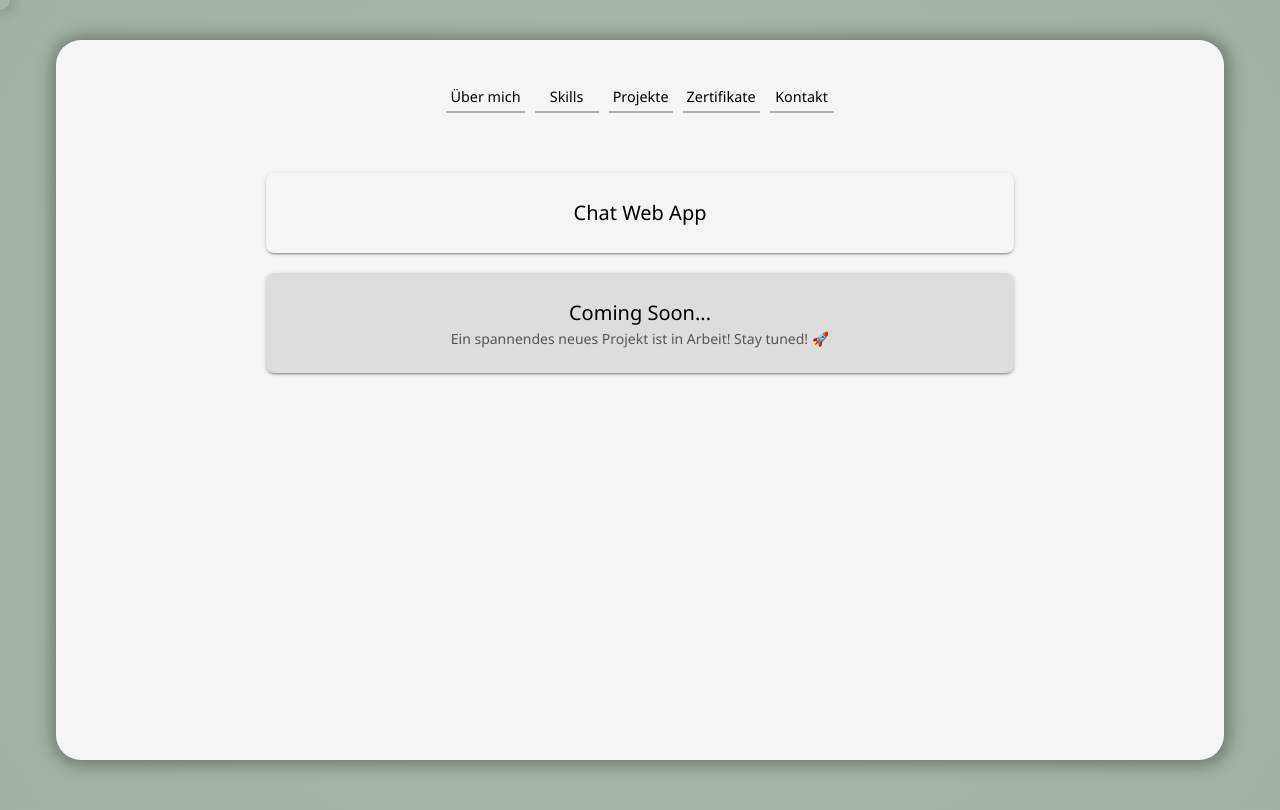
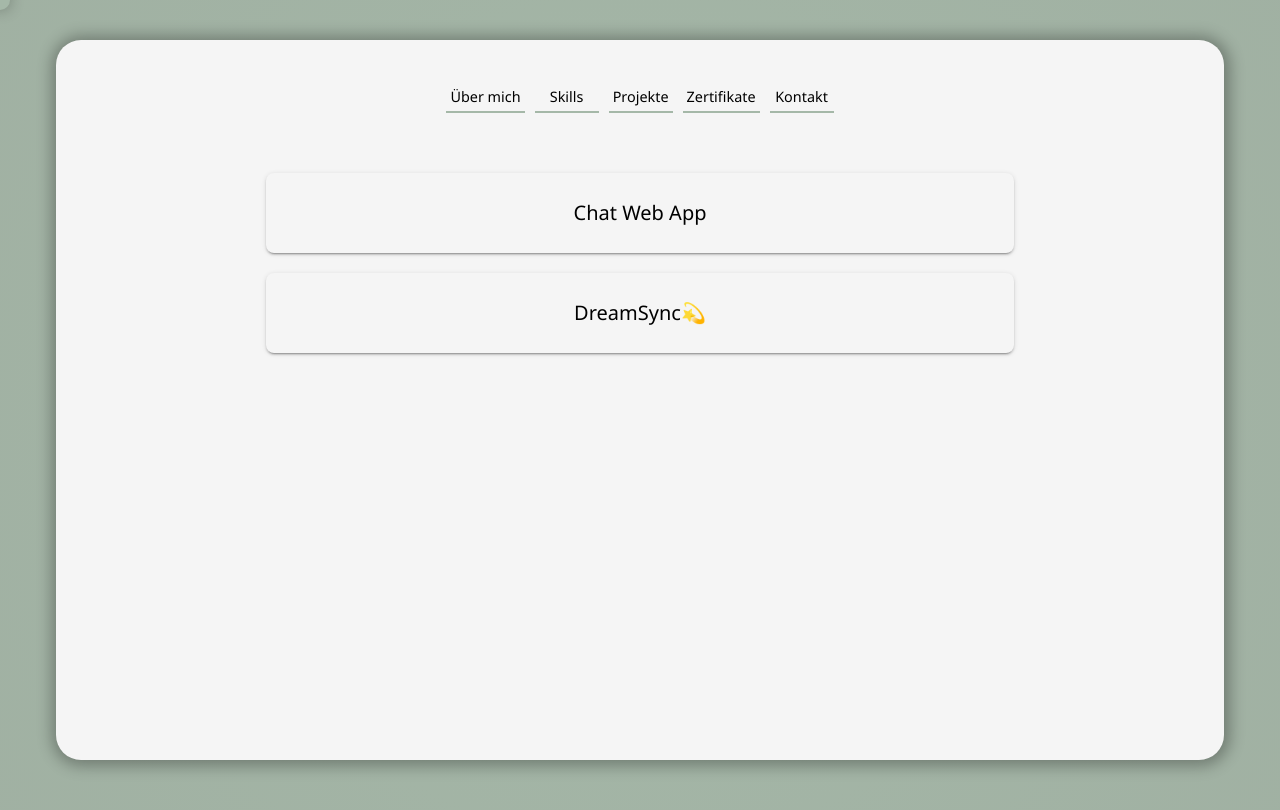
Before and after one commit to ilonagoergens/mein-portfolio, a React (Vite) app: page / in a window 1280 px wide. Both pictures are taken after a click on the button "Projekte". Shown: the top 810 px of the page. Built offline with nearby package versions, Linux system fonts and the light colour scheme.

Commit message:
feat: Neues Projekt Dreamsync hinzugefügt

```diff
--- a/src/App.jsx
+++ b/src/App.jsx
@@ -14,6 +14,7 @@ import TechstarterCertificate from "./assets/techstarter.pdf";
 import { ThemeProvider, createTheme } from "@mui/material/styles";
 import "./style.css";
 import KaiwaVideo from "/public/Kaiwa.mp4";
+import dreamsync from '/public/dreamsync.mp4';
 
 const theme = createTheme({
   typography: {
@@ -296,8 +297,8 @@ function App() {
 
                   <p>
                     <strong>
-                      Ich bin ab September 2025 bereit für neue Herausforderungen!
-                      🌟
+                      Ich bin ab September 2025 bereit für neue
+                      Herausforderungen! 🌟
                     </strong>
                   </p>
                 </Typography>
@@ -322,37 +323,67 @@ function App() {
                   }}
                 >
                   <p>
-          <span className="überschrifthighlight">Meine Skills 💡</span>
+                    <span className="überschrifthighlight">
+                      Meine Skills 💡
+                    </span>
                   </p>
                 </Typography>
 
-      <Box className="skills-columns" style={{fontSize: "1.25rem"}}>
+                <Box className="skills-columns" style={{ fontSize: "1.25rem" }}>
                   <Box className="skills-column">
                     <ul>
-            <li><strong>Frontend-Entwicklung:</strong> HTML, CSS, JavaScript, React.js(basics)</li>
-            <li><strong>Backend & APIs:</strong> Node.js, Express.js, RESTful APIs(basics)</li>
-            <li><strong>Cloud-Technologien:</strong> AWS (S3, Lambda, Deployment), Azure(basics)</li>
-            <li><strong>Container & Orchestrierung:</strong> Docker, Kubernetes(basics)</li>
-            <li><strong>Lernbereitschaft & Anpassungsfähigkeit:</strong> Ständiges Lernen, Offenheit für moderne Technologien</li>
+                      <li>
+                        <strong>Frontend-Entwicklung:</strong> HTML, CSS,
+                        JavaScript, React.js(basics)
+                      </li>
+                      <li>
+                        <strong>Backend & APIs:</strong> Node.js, Express.js,
+                        RESTful APIs(basics)
+                      </li>
+                      <li>
+                        <strong>Cloud-Technologien:</strong> AWS (S3, Lambda,
+                        Deployment), Azure(basics)
+                      </li>
+                      <li>
+                        <strong>Container & Orchestrierung:</strong> Docker,
+                        Kubernetes(basics)
+                      </li>
+                      <li>
+                        <strong>Lernbereitschaft & Anpassungsfähigkeit:</strong>{" "}
+                        Ständiges Lernen, Offenheit für moderne Technologien
+                      </li>
                     </ul>
                   </Box>
 
                   <Box className="skills-column">
                     <ul>
-            <li><strong>DevOps & Automatisierung:</strong> CI/CD, Ansible, Terraform(basics)</li>
-            <li><strong>Sicherheit & Netzwerke:</strong> Linux, Netzwerksicherheit(basics)</li>
-            <li><strong>Agile Methoden:</strong> Scrum, praxisorientierte Projekte</li>
-            <li><strong>Soft Skills:</strong> Teamarbeit, Organisation, Lernbereitschaft</li>
-            <li><strong>Persönliche Stärken:</strong> Kreativität, Zuverlässigkeit und die Fähigkeit, klar und effektiv zu kommunizieren – sowohl im Team als auch eigenständig</li>
-
+                      <li>
+                        <strong>DevOps & Automatisierung:</strong> CI/CD,
+                        Ansible, Terraform(basics)
+                      </li>
+                      <li>
+                        <strong>Sicherheit & Netzwerke:</strong> Linux,
+                        Netzwerksicherheit(basics)
+                      </li>
+                      <li>
+                        <strong>Agile Methoden:</strong> Scrum,
+                        praxisorientierte Projekte
+                      </li>
+                      <li>
+                        <strong>Soft Skills:</strong> Teamarbeit, Organisation,
+                        Lernbereitschaft
+                      </li>
+                      <li>
+                        <strong>Persönliche Stärken:</strong> Kreativität,
+                        Zuverlässigkeit und die Fähigkeit, klar und effektiv zu
+                        kommunizieren – sowohl im Team als auch eigenständig
+                      </li>
                     </ul>
                   </Box>
                 </Box>
               </Box>
             </Box>
           )}
-
-
 
           {activeContent === "projects" && (
             <>
@@ -401,7 +432,7 @@ function App() {
                   <Typography variant="h6">Chat Web App</Typography>
                 </Box>
 
-                {/* Video und Beschreibung */}
+                {/* Video und Beschreibung für Chat Web App */}
                 {activeProject === 1 && (
                   <Box
                     sx={{
@@ -470,7 +501,79 @@ function App() {
                   </Box>
                 )}
 
+                {/* *** HIER FÜGE DEINEN NEUEN PROJEKT-KASTEN EIN *** */}
+                <Box
+                  sx={{
+                    boxShadow: 2,
+                    borderRadius: 2,
+                    backgroundColor: "#f5f5f5",
+                    padding: 3,
+                    textAlign: "center",
+                    cursor: "pointer",
+                    transition: "transform 0.3s",
+                    marginTop: "20px", // Abstand zum vorherigen Projekt
+                    width: "100%",
+                    maxWidth: { xs: "90%", sm: 600, md: 700 },
+                    "&:hover": {
+                      transform: "scale(1.05)",
+                    },
+                  }}
+                  onClick={() =>
+                    setActiveProject(activeProject === 2 ? null : 2)
+                  } // Verwende eine neue ID (2)
+                >
+                  <Typography variant="h6">
+                    DreamSync💫
+                  </Typography>{" "}
+                  {/* Ersetze das */}
+                </Box>
+
+                {/* *** HIER FÜGE DEN VIDEO- UND BESCHREIBUNGSBEREICH FÜR DAS NEUE PROJEKT EIN *** */}
+                {activeProject === 2 && (
+                  <Box
+                    sx={{
+                      position: "fixed",
+                      top: "50%",
+                      left: "50%",
+                      transform: "translate(-50%, -50%)",
+                      boxShadow: 2,
+                      borderRadius: 2,
+                      backgroundColor: "#f9f9f9",
+                      padding: 3,
+                      width: "100%",
+                      maxWidth: { xs: "90%", sm: 760 },
+                      textAlign: "center",
+                      zIndex: 10,
+                      overflowY: "auto",
+                      "& video": {
+                        maxWidth: "100%",
+                        maxHeight: "80vh",
+                        objectFit: "contain",
+                      },
+                    }}
+                    onClick={() => setActiveProject(null)}
+                  >
+                    <Typography
+                      variant="body2"
+                      sx={{ color: "#555", marginBottom: 2 }}
+                    >
+                      Dreamsync💫 Visualisiere deine Ziele und steigere deine Energie! Diese App hilft dir, deinen Energiefluss zu verfolgen und bietet personalisierte Empfehlungen, um dich optimal zu unterstützen. Entdecke mehr im 👉🏼<a href="https://github.com/ilonagoergens/DreamSync-Next" target="_blank" rel="noopener noreferrer" style={{ color: "#0070f3", textDecoration: "underline" }}>GitHub Repository</a>.
+                    </Typography>
+                    <video
+                      className="my-new-project-video-class" // Gib dem Video eine eindeutige Klasse
+                      width="100%"
+                      height="auto"
+                      controls
+                    >
+                      <source src={dreamsync} type="video/mp4" />{" "}
+                      {/* ERSETZE DAS */}
+                      Dein Browser unterstützt dieses Video-Format nicht.
+                    </video>
+                  </Box>
+                )}
+
                 {/* Coming Soon */}
+                {/*
         <Box
           sx={{
             boxShadow: 2,
@@ -488,6 +591,7 @@ function App() {
             Ein spannendes neues Projekt ist in Arbeit! Stay tuned! 🚀
           </Typography>
         </Box>
+      */}
               </Box>
             </>
           )}
```
Lines whose indentation alone changed are shown as unchanged.
